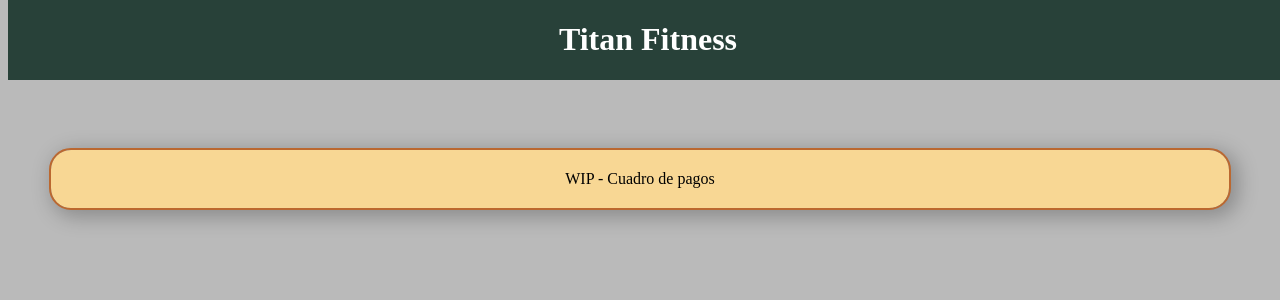
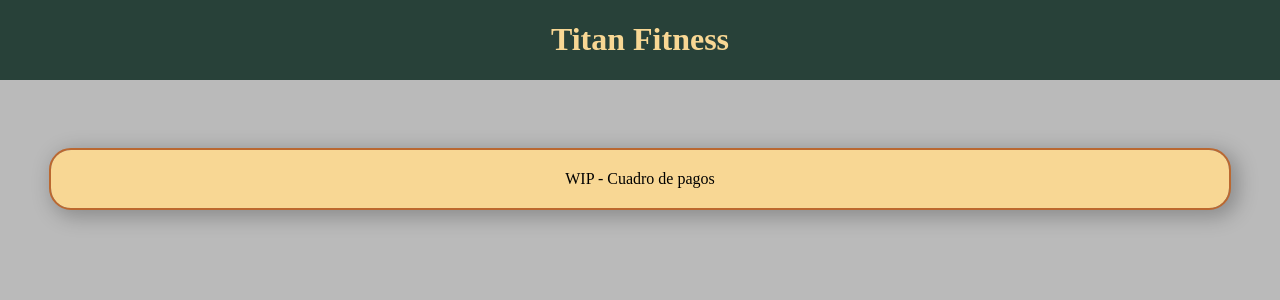
Before and after one commit to Belthesheep/gestion-pf, a React (Vite) app in the folder titanfitness/titansite/: page / in a window 1280 px wide. Shown: the top 300 px of the page. Built offline with nearby package versions, Linux system fonts and the light colour scheme.

Commit message:
Fixed header and footer positions, colored text

```diff
--- a/titanfitness/titansite/src/index.css
+++ b/titanfitness/titansite/src/index.css
@@ -1,6 +1,7 @@
 :root {
   background-color: #bababa;  /* Color de fondo para toda la pagina */
   height: 3000px;
+  box-sizing: border-box;
 }
 
 .frame {          /* Estilo para los cuadros de contenido */
@@ -36,13 +37,14 @@
 .header{           /* Estilo para el header */
   background-color: #284139;
   position: fixed;
+  left:0%;
   top: 0%;
   width: 100%;
   margin-bottom: 10px;
-  margin-top: 0px;
+
 }
 .header h1 {
-  color: white;
+  color: #f8d794;
   text-align: center;
   padding: 0px;
   font-size: 2rem;
@@ -52,7 +54,15 @@
   background-color: #284139;
   position: absolute;
   top: 3000px;
+  left:0%;
   width: 100%;
+}
+
+.footer p {
+  color: #f8d794;
+  text-align: center;
+  padding: 10px;
+  font-size: 1rem;
 }
 
 .body{          /* Estilo para el body */
```
